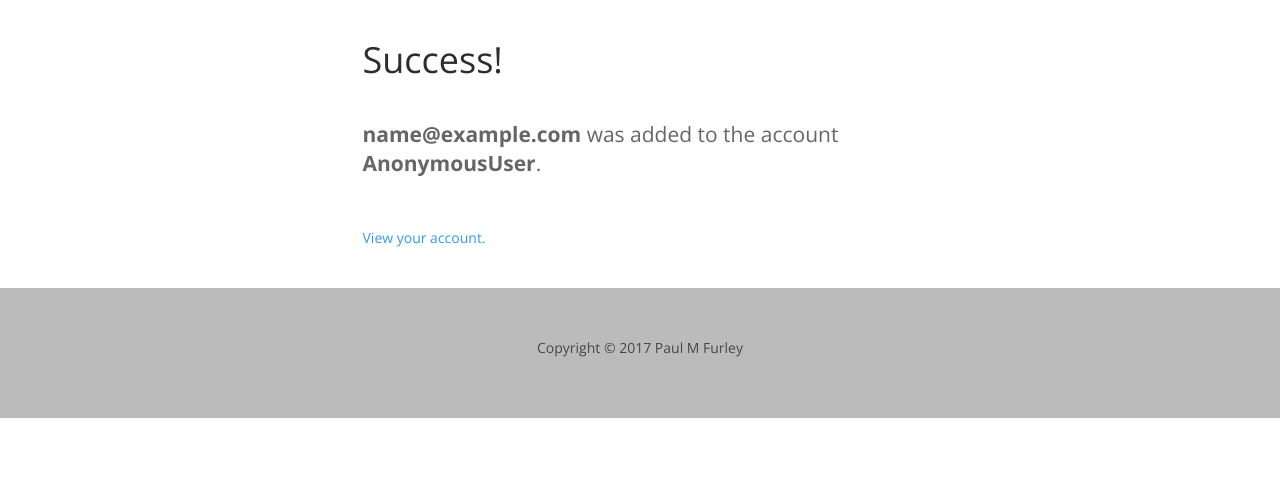
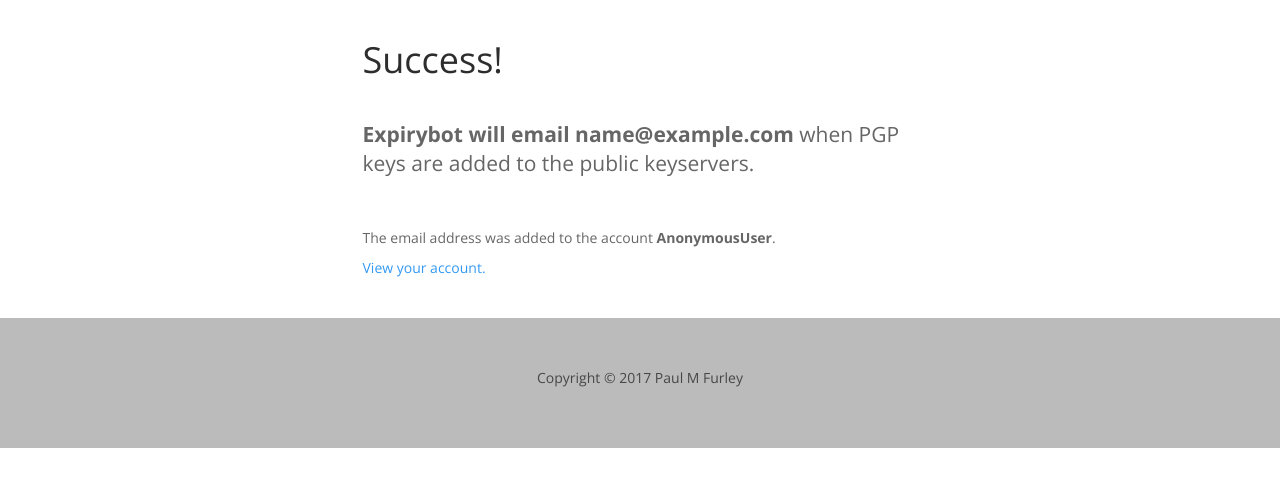
Before and after one commit to fawkesley/expirybot-web, a Django app: template expirybot/apps/users/templates/users/add_email_address.html in a window 1280 px wide. Shown: the part 52-539 px from the top of the page. Run offline with Django 3.2, Linux system fonts and the light colour scheme; the template is opened without the code that fills it: most values are stand-ins (such as "Sample title", 1, 10 or a date in 2020); parts of the project's set-up code (start-up, migrations or seed data) failed here and were passed over; some libraries are stand-ins or nearby versions.

Commit message:
Tweak wording on success page

```diff
--- a/expirybot/apps/users/templates/users/add_email_address.html
+++ b/expirybot/apps/users/templates/users/add_email_address.html
@@ -22,7 +22,11 @@
           <h1>Success!</h1>
 
           <p class="lead">
-            <b>{{ email_address }}</b> was added to the account <b>{{ user }}</b>.
+            <b>Expirybot will email {{ email_address }}</b> when PGP keys are added to the public keyservers.
+          </p>
+
+          <p>
+            The email address was added to the account <b>{{ user }}</b>.
           </p>
 
           <p><a href="{% url 'users.settings' %}">View your account.</a></p>
```
